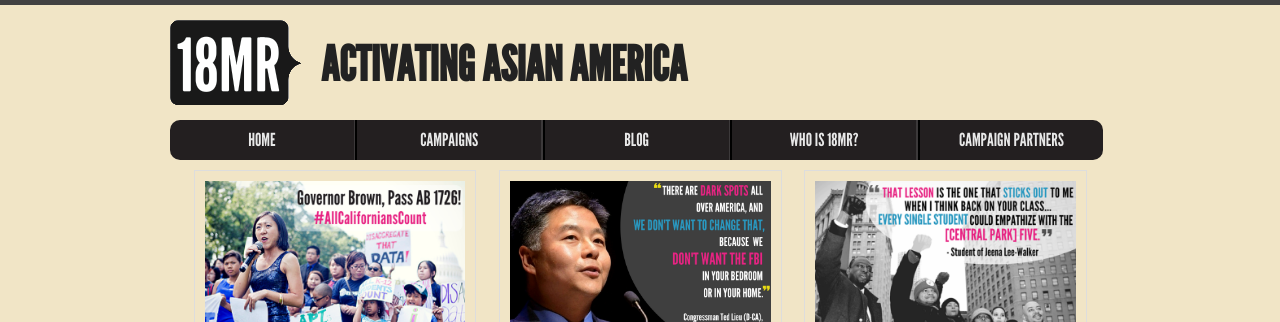
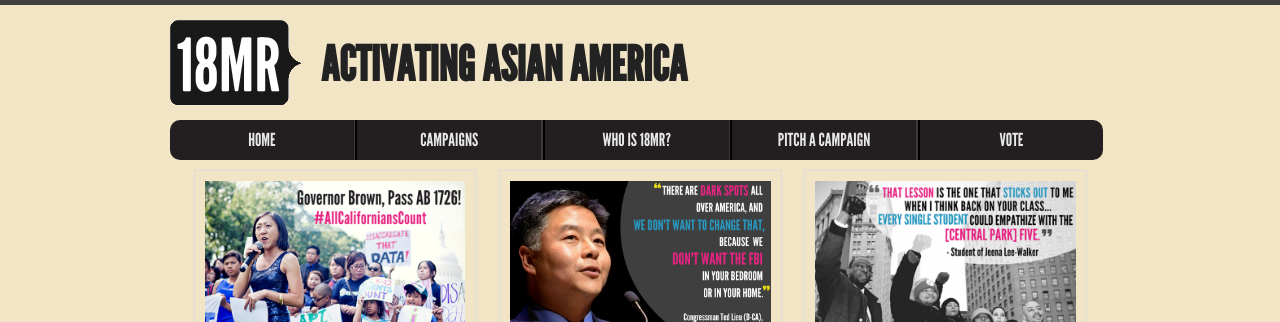
Before and after one commit to 18mr/action, a Jekyll site: the page built from index.html, in a window 1280 px wide. Shown: the top 322 px of the page. Built offline with Jekyll 4.4.1, drawn with Linux system fonts in a browser that asks for light colours; the list of posts is cut into pages by our own code.

Commit message:
fix busted links
yay

```diff
--- a/_includes/footer.html
+++ b/_includes/footer.html
@@ -22,7 +22,7 @@
 
 	<div class="copyleft">
 		<div class="copy-logo">©</div>
-		<span>18MR.org. <a href="http://18millionrising.org/about/copyright/">Some rights reserved</a>.</span>
+		<span>18MR.org. <a href="http://18millionrising.org/copyleft/">Some rights reserved</a>.</span>
 	</div>
 
   </div>
--- a/_includes/header.html
+++ b/_includes/header.html
@@ -42,13 +42,13 @@
 					</ul>
 				</li>
 				<li>
-					<a href="http://18millionrising.org/blog">Blog</a>
-				</li>
-				<li>
 					<a href="http://18millionrising.org/about">Who Is 18MR?</a>
 				</li>
 				<li>
-					<a href="http://18millionrising.org/partners">Campaign Partners</a>
+					<a href="http://18millionrising.org/pitch">Pitch a Campaign</a>
+				</li>
+				<li>
+					<a href="http://vote.18mr.org">Vote</a>
 				</li>
 			</ul>
 		</nav>
```
